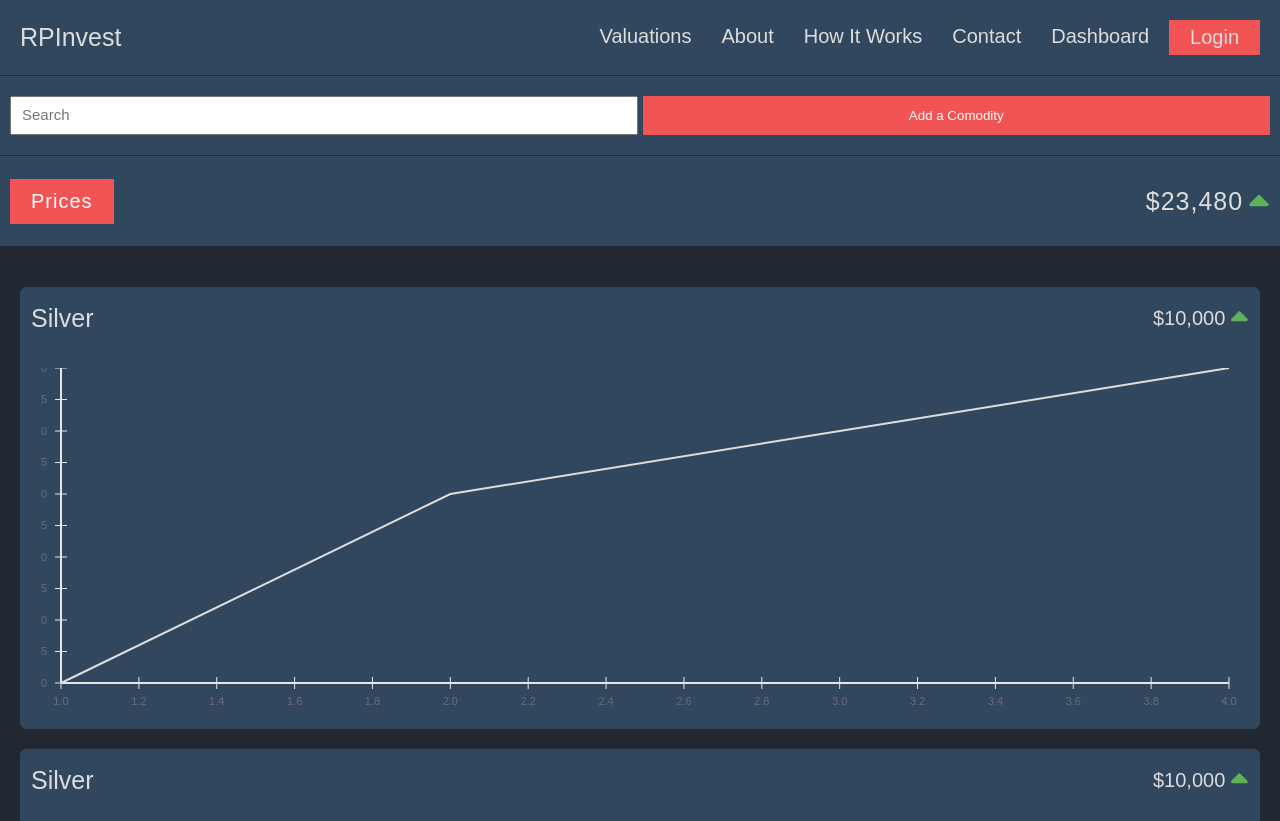
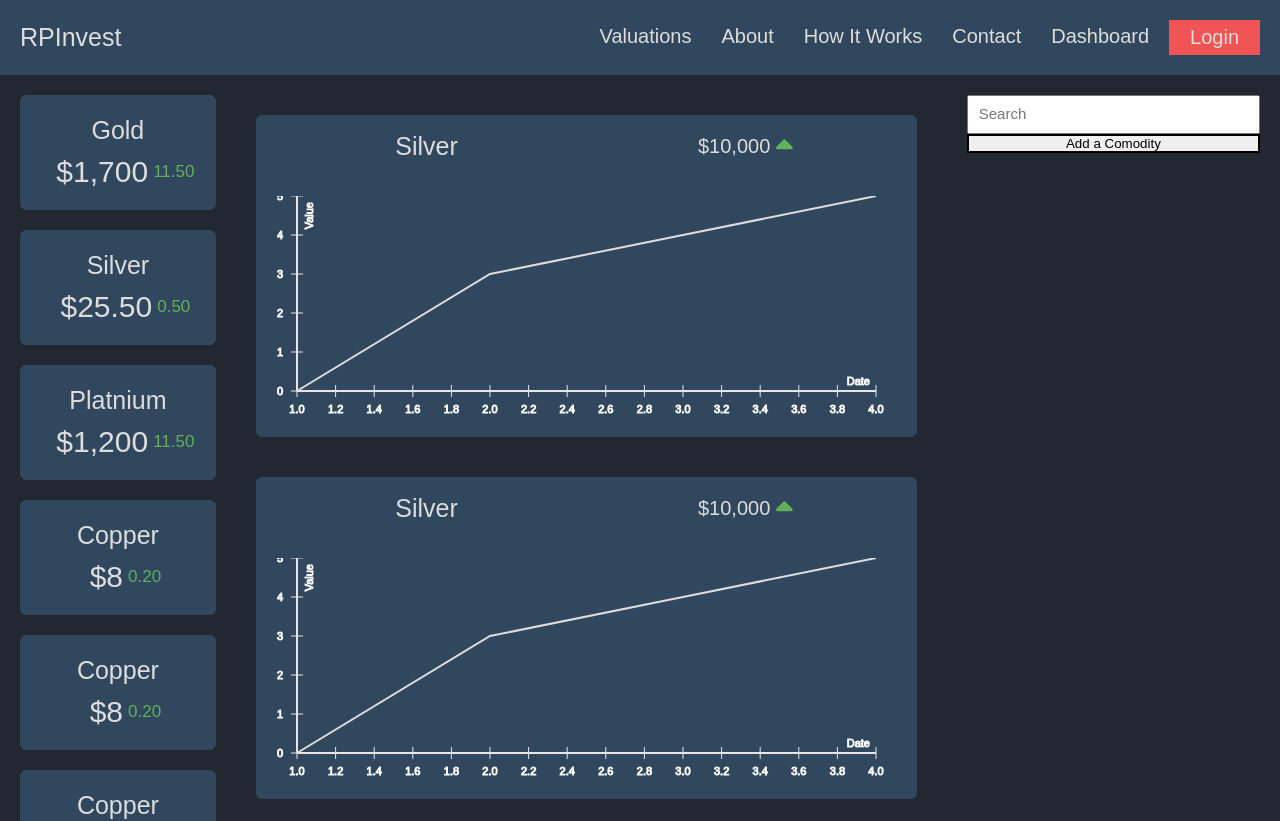
Before and after one commit to Wyatth7/RPInvest, a React (Create React App) app: page /dashboard in a window 1280 px wide. Shown: the top 821 px of the page. Built offline with nearby package versions, Linux system fonts and the light colour scheme; a web font is replaced by a local one.

Commit message:
Added media query's to Dashboard and fixed width and height problems with react-vis graphs.

```diff
--- a/src/components/pages/DashBoard/ChartItem/ChartItem.js
+++ b/src/components/pages/DashBoard/ChartItem/ChartItem.js
@@ -5,28 +5,49 @@ import { FontAwesomeIcon } from "@fortawesome/react-fontawesome";
 import * as solid from "@fortawesome/free-solid-svg-icons";
 
 // GRAPHS
-import { Crosshair, LineSeries, XAxis, XYPlot, YAxis } from "react-vis";
+import {
+  Crosshair,
+  FlexibleHeightXYPlot,
+  FlexibleWidthXYPlot,
+  FlexibleXYPlot,
+  LineSeries,
+  XAxis,
+  XYPlot,
+  YAxis,
+} from "react-vis";
 import "./../../../../../node_modules/react-vis/dist/style.css";
 
 const ChartItem = (props) => {
-  const [width, setWidth] = useState(238);
-  const [height, setHeight] = useState(340);
-  const [resize, setResize] = useState(false);
+  // const [width, setWidth] = useState(238);
+  // const [height, setHeight] = useState(340);
+  // const [resize, setResize] = useState(false);
 
-  const catchResize = (e) => {
-    e.preventDefault();
-    setResize(!resize);
+  // const catchResize = (e) => {
+  //   e.preventDefault();
+  //   setResize(!resize);
+  // };
+
+  // useEffect(() => {
+  //   window.addEventListener("resize", catchResize);
+  //   return () => window.removeEventListener("resize", catchResize);
+  // });
+
+  // useEffect(() => {
+  //   const width = document.getElementById("chartItem").offsetWidth;
+  //   console.log(width);
+  //   setWidth(width - 30);
+  // }, [setWidth, setHeight, resize]);
+
+  const axisStyle = {
+    text: {
+      stroke: "#fff",
+      fontWeight: 100,
+    },
+    title: {
+      stroke: "#fff",
+      fontWeight: 100,
+    },
   };
-
-  useEffect(() => {
-    window.addEventListener("resize", catchResize);
-    return () => window.removeEventListener("resize", catchResize);
-  });
-
-  useEffect(() => {
-    const width = document.getElementById("chartItem").offsetWidth;
-    setWidth(width - 30);
-  }, [setWidth, setHeight, resize]);
 
   return (
     <div className="ChartItem">
@@ -40,14 +61,13 @@ const ChartItem = (props) => {
         </div>
       </div>
       <div id="chartItem" className="chart-content">
-        <XYPlot
+        <FlexibleWidthXYPlot
           className="chart-plot"
-          width={width}
-          height={height}
+          height={220}
           margin={{ left: 20, right: 20, top: 0, bottom: 25 }}
         >
-          <XAxis color="#dddddd" />
-          <YAxis />
+          <XAxis title="Date" style={axisStyle} />
+          <YAxis title="Value" style={axisStyle} />
           <Crosshair />
           <LineSeries
             className="chart"
@@ -59,7 +79,7 @@ const ChartItem = (props) => {
               { x: 4, y: 5 },
             ]}
           />
-        </XYPlot>
+        </FlexibleWidthXYPlot>
       </div>
     </div>
   );
--- a/src/components/pages/DashBoard/ChartItem/_ChartItem.scss
+++ b/src/components/pages/DashBoard/ChartItem/_ChartItem.scss
@@ -43,12 +43,63 @@
   }
 
   .chart-content {
-    width: 100%;
-    height: 100%;
-
     .chart-plot {
       .chart {
       }
     }
   }
 }
+
+@media only screen and (min-width: 1200px) {
+  .ChartItem {
+    margin-right: 1rem;
+    width: 100%;
+
+    .name-price {
+      .investment {
+        &--name {
+          display: flex;
+          justify-content: center;
+          align-items: center;
+          font-size: 2.5rem;
+          color: $gray;
+        }
+
+        &--value {
+          display: flex;
+          justify-content: center;
+          align-items: center;
+          font-size: 2rem;
+
+          .amount {
+            color: $gray;
+          }
+
+          .arrow-icon {
+            margin-left: 0.5rem;
+            margin-top: 1rem;
+            height: 100%;
+            display: flex;
+            justify-content: center;
+            align-items: center;
+            font-size: 3rem;
+            color: $green;
+          }
+        }
+      }
+    }
+
+    .chart-content {
+      width: 100%;
+      height: 100%;
+
+      .chart-plot {
+        width: 100%;
+        .chart {
+          padding: 0;
+          margin: 0;
+        }
+      }
+    }
+  }
+}
--- a/src/components/pages/DashBoard/DashBoard.js
+++ b/src/components/pages/DashBoard/DashBoard.js
@@ -5,6 +5,7 @@ import { FontAwesomeIcon } from "@fortawesome/react-fontawesome";
 import * as solid from "@fortawesome/free-solid-svg-icons";
 
 import ChartItem from "./ChartItem/ChartItem";
+import PriceItem from "../Prices/PricesItem/PriceItem";
 
 const DashBoard = (props) => {
   const [fixedPrice, setFixedPrice] = useState(false);
@@ -46,17 +47,30 @@ const DashBoard = (props) => {
             </div>
           </div>
         </div>
-        <div className="desk-price"></div>
+        <div className="desk-price">
+          <div className="prices">
+            <PriceItem title="Gold" price="$1,700" change="11.50" />
+            <PriceItem title="Silver" price="$25.50" change="0.50" />
+            <PriceItem title="Platnium" price="$1,200" change="11.50" />
+            <PriceItem title="Copper" price="$8" change="0.20" />
+            <PriceItem title="Copper" price="$8" change="0.20" />
+            <PriceItem title="Copper" price="$8" change="0.20" />
+            <PriceItem title="Copper" price="$8" change="0.20" />
+          </div>
+        </div>
       </div>
-      <div
-        className={`chart-content ${
-          fixedPrice.length > 1 ? "new-chart-content" : ""
-        }`}
-      >
+      <div className={`chart-content `}>
         <ChartItem />
         <ChartItem />
         <ChartItem />
-        <ChartItem />
+      </div>
+      <div className="search-add">
+        <div className="search">
+          <input placeholder="Search" type="search" name="search" />
+        </div>
+        <div className="add-item">
+          <button className="add-item-btn">Add a Comodity</button>
+        </div>
       </div>
     </div>
   );
--- a/src/components/pages/DashBoard/_DashBoard.scss
+++ b/src/components/pages/DashBoard/_DashBoard.scss
@@ -120,3 +120,139 @@
 .new-chart-content {
   margin-top: 8.5rem;
 }
+
+@media only screen and (min-width: 1200px) {
+  .DashBoard {
+    display: flex;
+    justify-content: space-between;
+
+    div {
+      width: 100%;
+    }
+
+    .search-add-tab {
+      display: none;
+    }
+
+    .price-tab {
+      position: relative;
+      width: 20%;
+      height: 100%;
+      z-index: 250;
+      background-color: $black;
+
+      .desk-price {
+        // position: fixed;
+        // top: 10rem;
+        // left: 0;
+        padding: 2rem;
+        overflow: auto;
+        flex: 1;
+        display: flex;
+        flex-direction: column;
+        justify-content: center;
+        align-items: center;
+        width: auto;
+
+        // .search-add {
+        //   display: flex;
+        //   flex-direction: column;
+
+        //   input,
+        //   button {
+        //     outline: none;
+        //   }
+
+        //   input {
+        //     width: 100%;
+        //     padding: 1rem;
+        //   }
+
+        //   button {
+        //     cursor: pointer;
+        //     margin-top: 1rem;
+        //     width: 100%;
+        //     padding: 1rem;
+        //     font-size: 1.5rem;
+        //     color: $white;
+        //     background-color: $red;
+        //     border: 1px solid $red;
+        //     transition: all 0.2s;
+
+        //     &:hover {
+        //       border-color: lighten($color: $red, $amount: 10);
+        //       background-color: lighten($color: $red, $amount: 10);
+        //     }
+        //   }
+        // }
+      }
+
+      .mobile-price {
+        display: none;
+      }
+    }
+
+    .search-add-tab {
+      background-color: $navy;
+
+      .mobile-search-add-tab {
+        display: none;
+      }
+    }
+
+    .search-add {
+      display: flex;
+      flex-direction: column;
+      width: 28%;
+      padding: 2rem;
+
+      input,
+      button {
+        outline: none;
+      }
+
+      input {
+        width: 100%;
+        padding: 1rem;
+      }
+
+      button {
+        cursor: pointer;
+        margin-top: 1rem;
+        width: 100%;
+        padding: 1rem;
+        font-size: 1.5rem;
+        color: $white;
+        background-color: $red;
+        border: 1px solid $red;
+        transition: all 0.2s;
+
+        &:hover {
+          border-color: lighten($color: $red, $amount: 10);
+          background-color: lighten($color: $red, $amount: 10);
+        }
+      }
+    }
+
+    .chart-content {
+      // margin-top: 8.5rem;
+      // padding: 2rem;
+      width: 60%;
+      display: flex;
+      flex-wrap: wrap;
+      // margin: 0 0 0 18%;
+    }
+  }
+
+  .fixed-price {
+    position: fixed;
+    width: 100%;
+    top: 0;
+    left: 0;
+    z-index: 100;
+  }
+
+  // .new-chart-content {
+  //   margin-top: 8.5rem;
+  // }
+}
--- a/src/components/pages/Prices/PricesItem/_PriceItem.scss
+++ b/src/components/pages/Prices/PricesItem/_PriceItem.scss
@@ -1,5 +1,6 @@
 .PriceItem {
   flex: 1;
+  width: 100%;
   margin-right: 1rem;
   padding: 2rem 1rem;
   display: flex;
@@ -20,6 +21,7 @@
 
   div {
     display: flex;
+    justify-content: center;
 
     .price {
       margin-left: 1.5rem;
--- a/src/styles/css/styles.css
+++ b/src/styles/css/styles.css
@@ -493,6 +493,70 @@ body {
 .new-chart-content {
   margin-top: 8.5rem; }
 
+@media only screen and (min-width: 1200px) {
+  .DashBoard {
+    display: flex;
+    justify-content: space-between; }
+    .DashBoard div {
+      width: 100%; }
+    .DashBoard .search-add-tab {
+      display: none; }
+    .DashBoard .price-tab {
+      position: relative;
+      width: 20%;
+      height: 100%;
+      z-index: 250;
+      background-color: #222831; }
+      .DashBoard .price-tab .desk-price {
+        padding: 2rem;
+        overflow: auto;
+        flex: 1;
+        display: flex;
+        flex-direction: column;
+        justify-content: center;
+        align-items: center;
+        width: auto; }
+      .DashBoard .price-tab .mobile-price {
+        display: none; }
+    .DashBoard .search-add-tab {
+      background-color: #30475e; }
+      .DashBoard .search-add-tab .mobile-search-add-tab {
+        display: none; }
+    .DashBoard .search-add {
+      display: flex;
+      flex-direction: column;
+      width: 28%;
+      padding: 2rem; }
+      .DashBoard .search-add input,
+      .DashBoard .search-add button {
+        outline: none; }
+      .DashBoard .search-add input {
+        width: 100%;
+        padding: 1rem; }
+      .DashBoard .search-add button {
+        cursor: pointer;
+        margin-top: 1rem;
+        width: 100%;
+        padding: 1rem;
+        font-size: 1.5rem;
+        color: #fff;
+        background-color: #f05454;
+        border: 1px solid #f05454;
+        transition: all 0.2s; }
+        .DashBoard .search-add button:hover {
+          border-color: #f48383;
+          background-color: #f48383; }
+    .DashBoard .chart-content {
+      width: 60%;
+      display: flex;
+      flex-wrap: wrap; }
+  .fixed-price {
+    position: fixed;
+    width: 100%;
+    top: 0;
+    left: 0;
+    z-index: 100; } }
+
 .ChartItem {
   margin: 2rem 0;
   background-color: #30475e;
@@ -524,9 +588,41 @@ body {
         align-items: center;
         font-size: 3rem;
         color: #61b15a; }
-  .ChartItem .chart-content {
-    width: 100%;
-    height: 100%; }
+
+@media only screen and (min-width: 1200px) {
+  .ChartItem {
+    margin-right: 1rem;
+    width: 100%; }
+    .ChartItem .name-price .investment--name {
+      display: flex;
+      justify-content: center;
+      align-items: center;
+      font-size: 2.5rem;
+      color: #dddddd; }
+    .ChartItem .name-price .investment--value {
+      display: flex;
+      justify-content: center;
+      align-items: center;
+      font-size: 2rem; }
+      .ChartItem .name-price .investment--value .amount {
+        color: #dddddd; }
+      .ChartItem .name-price .investment--value .arrow-icon {
+        margin-left: 0.5rem;
+        margin-top: 1rem;
+        height: 100%;
+        display: flex;
+        justify-content: center;
+        align-items: center;
+        font-size: 3rem;
+        color: #61b15a; }
+    .ChartItem .chart-content {
+      width: 100%;
+      height: 100%; }
+      .ChartItem .chart-content .chart-plot {
+        width: 100%; }
+        .ChartItem .chart-content .chart-plot .chart {
+          padding: 0;
+          margin: 0; } }
 
 .Prices {
   padding: 2rem;
@@ -541,6 +637,7 @@ body {
 
 .PriceItem {
   flex: 1;
+  width: 100%;
   margin-right: 1rem;
   padding: 2rem 1rem;
   display: flex;
@@ -557,7 +654,8 @@ body {
     font-size: 2.5rem;
     margin-bottom: 1rem; }
   .PriceItem div {
-    display: flex; }
+    display: flex;
+    justify-content: center; }
     .PriceItem div .price {
       margin-left: 1.5rem;
       margin-right: 0.5rem;
```
